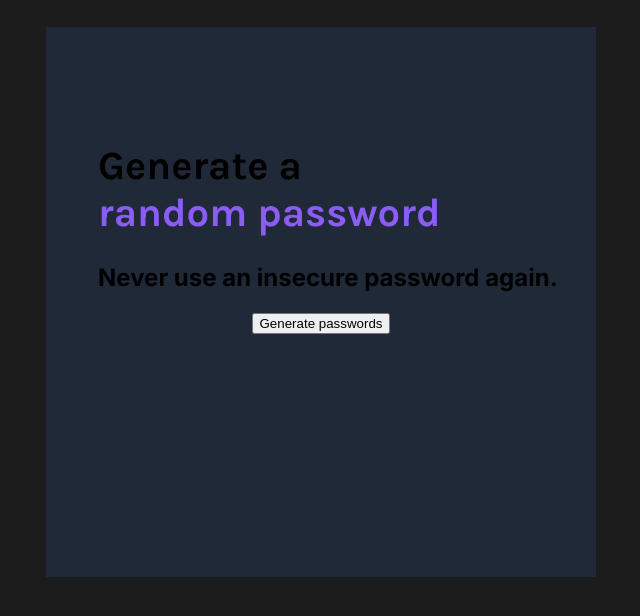
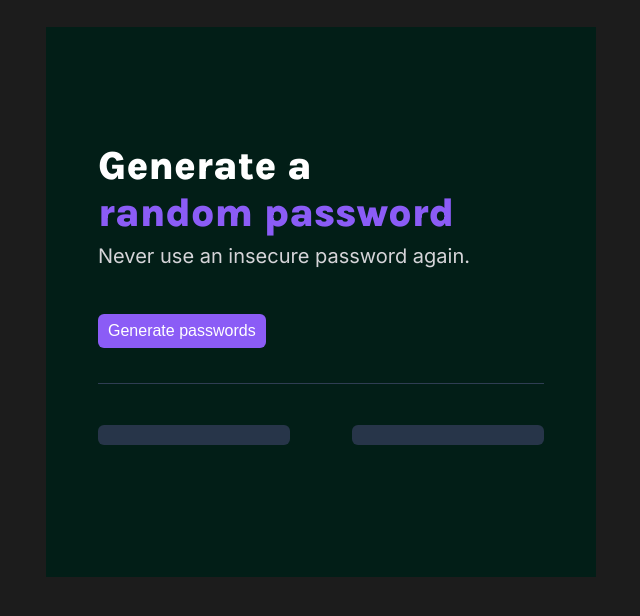
Before and after one commit to rhodevisser/password-generator, a website built with Vite: page index.html in a window 1280 px wide. Shown: the whole page, without its empty margins (319-959 px from the left). Built offline with nearby package versions, Linux system fonts and the light colour scheme.

Commit message:
refactor: Add classes etc
Removed double css aswell for better readability

```diff
--- a/index.css
+++ b/index.css
@@ -1,45 +1,76 @@
 body {
     margin: 0;
-    text-align: center;
+    text-align: left;
     background-color: #1C1C1C;
     font-family: "Inter", sans-serif;
+    color: white;
 }
 
-h1 {
+.left-space {
+    padding-left: 52px;
+}
+
+.head-title {
     font-family: "Karla", sans-serif;
     font-optical-sizing: auto;
-    font-weight: bolder;
+    font-weight: 900;
     font-size: 40px;
-    text-align: left;
-    padding-left: 52px;
     padding-top: 115px;
-
+    margin-bottom: 8px;
 }
 
-h2 {
-    padding-left: 52px;
-    text-align: left;
+.head-title-purple {
+    display: block;
+    color: #8B5CF6;
 }
 
-span {
-    display: block;
-    color: #8B5CF6;
+.title-support-texts {
+    font-size: 20px;
+    font-weight: 400;
+    margin-top: 8px;
+    color: #D5D4D8;
+
 }
 
 .container-all-el {
     width: 550px;
     height: 550px;
     margin: auto;
-    background-color: #1F2937;
-    margin: auto;
+    background-color: #021e17;
 }
 
-.password-field {
-    width: 211px;
-    height: 39px;
+button {
+    background-color: #8B5CF6;
+    color: white;
+    border: none;
     font-size: 16px;
+    border-radius: 6px;
+    padding: 8px 10px;
+    margin-left: 52px;
+    margin-top: 30px;
+    margin-bottom: 35px;
+}
+
+button:hover {
+    cursor: pointer;
+}
+
+.password-fields {
+    padding-top: 25px;
+    border-top: 1px #2F3E53 solid;
+    width: 446px;
+    margin-left: 52px;
+    display: flex;
+    flex-direction: row;
+    justify-content: space-between;
+}
+
+.fields-passwords {
+    width: 192px;
+    padding-top: 10px;
+    padding-bottom: 10px;
+    text-align: center;
+    color: #C4B5FD;
     background-color: #273549;
     border-radius: 6px;
-    display: inline-block;
-    margin: 10px 10px 0px 10px
 }
```
